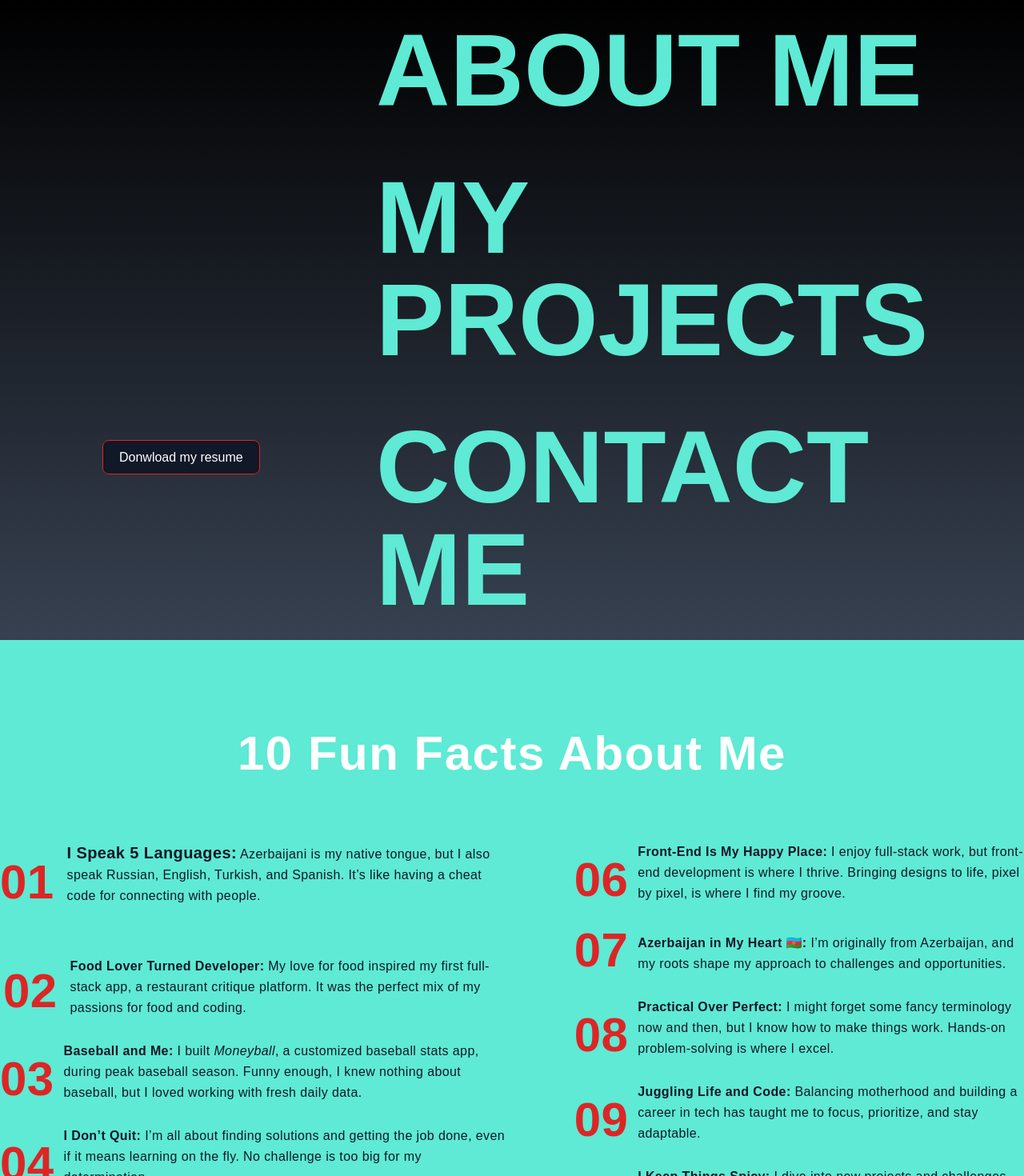
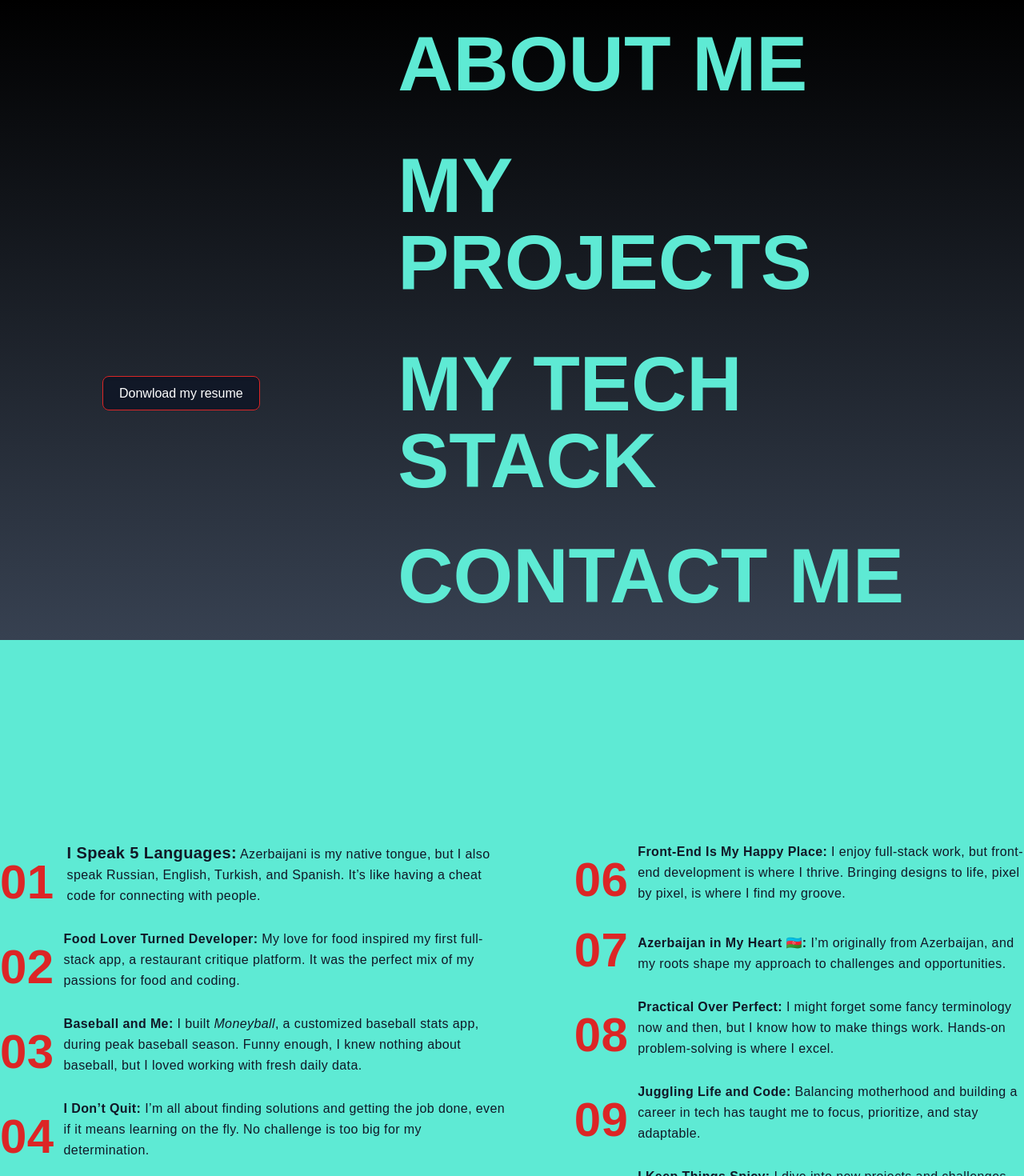
Before and after one commit to Srasulova/new-portfolio, a Next.js app: page / in a window 1280 px wide. Shown: the top 1470 px of the page at 80% size. Built offline with nearby package versions, Linux system fonts and the light colour scheme.

Commit message:
about page: wip

```diff
--- a/src/app/components/aboutMe.tsx
+++ b/src/app/components/aboutMe.tsx
@@ -2,9 +2,16 @@ export default function AboutMe() {
     return (
         <>
             <div className="bg-teal-300 w-full h-full animate-slide-down py-28">
-                <h2 className="text-9xl text-center mb-6 font-bold tracking-wide text-white sm:text-6xl pb-14 ">
-                    10 Fun Facts About Me
-                </h2>
+                <div className="flex flex-col relative">
+                    {/* Line Animation */}
+                    <div className="absolute top-[calc(100%-2px)] w-full h-[4px] bg-red-600 animate-line "></div>
+
+                    <h2 className="text-9xl text-center mb-6 font-bold tracking-wide text-white sm:text-6xl pb-14 font-noto animate-clip-path-reveal-1">
+                        10 Fun Facts About Me
+                    </h2>
+                </div>
+
+
 
                 <div className="flex justify-center items-center">
                     <div className="max-w-7xl flex justify-center gap-20">
@@ -19,7 +26,7 @@ export default function AboutMe() {
                                 </p>
                             </li>
                             <li className="flex gap-3 items-end">
-                                <span className="text-6xl text-red-600 font-black px-1 pt-12 pb-1">
+                                <span className="text-6xl text-red-600 font-black ">
                                     02
                                 </span>
                                 <p className="leading-relaxed">
--- a/src/app/components/hero.tsx
+++ b/src/app/components/hero.tsx
@@ -27,12 +27,12 @@ export default function Hero() {
                             <div className="absolute top-[calc(100%-2px)] w-full h-[4px] bg-red-600 animate-line"></div>
 
                             <h1
-                                className="text-teal-300 text-7xl  font-noto animate-clip-path-reveal-1"
+                                className="text-teal-300 text-5xl  font-noto animate-clip-path-reveal-1"
                             >
                                 Hi. I&apos;m Sabina.
                             </h1>
                             <p
-                                className="text-teal-300 text-5xl pt-4 font-noto animate-clip-path-reveal-1"
+                                className="text-teal-300 text-4xl pt-4 font-noto animate-clip-path-reveal-1"
                             >
                                 I&apos;m a Software Engineer
                             </p>
--- a/src/app/components/navbar.tsx
+++ b/src/app/components/navbar.tsx
@@ -8,7 +8,7 @@ export default function Navbar() {
                     <li>
                         <Link
                             href="#aboutMe"
-                            className="group font-nunito flex gap-x-3 rounded-md p-6 text-9xl font-semibold text-teal-300 relative"
+                            className="group font-nunito flex gap-x-3 rounded-md p-6 text-8xl font-semibold text-teal-300 relative"
                         >
                             {/* Wrapper for the text */}
                             <span
@@ -32,7 +32,7 @@ export default function Navbar() {
                     <li>
                         <Link
                             href="#"
-                            className="group font-nunito flex gap-x-3 rounded-md p-6 text-9xl font-semibold text-teal-300 relative"
+                            className="group font-nunito flex gap-x-3 rounded-md p-6 text-8xl font-semibold text-teal-300 relative"
                         >
                             {/* Wrapper for the text */}
                             <span
@@ -54,9 +54,33 @@ export default function Navbar() {
                         </Link>
                     </li>
                     <li>
+
                         <Link
                             href="#"
-                            className="group font-nunito flex gap-x-3 rounded-md p-6 text-9xl font-semibold text-teal-300 relative"
+                            className="group font-nunito flex gap-x-3 rounded-md p-6 text-8xl font-semibold text-teal-300 relative"
+                        >
+                            {/* Wrapper for the text */}
+                            <span
+                                className="group-hover:drop-shadow-[1px_0_3px_#ffffff] transition-all duration-300 ease-out"
+                                style={{
+                                    transition: "filter 0.3s ease, -webkit-text-stroke 0.3s ease",
+                                }}
+                                onMouseEnter={(e) => {
+                                    (e.target as HTMLElement).style.webkitTextStroke = "2px white";
+                                }}
+                                onMouseLeave={(e) => {
+                                    (e.target as HTMLElement).style.webkitTextStroke = "";
+                                }}
+                            >
+                                MY TECH STACK
+                            </span>
+                            {/* Red line under text */}
+                            <span className="absolute left-0 bottom-0 w-full h-1 bg-red-600 transform scale-x-0 group-hover:scale-x-100 transition-all duration-300 ease-out"></span>
+                        </Link>
+
+                        <Link
+                            href="#"
+                            className="group font-nunito flex gap-x-3 rounded-md p-6 text-8xl font-semibold text-teal-300 relative"
                         >
                             {/* Wrapper for the text */}
                             <span
```
